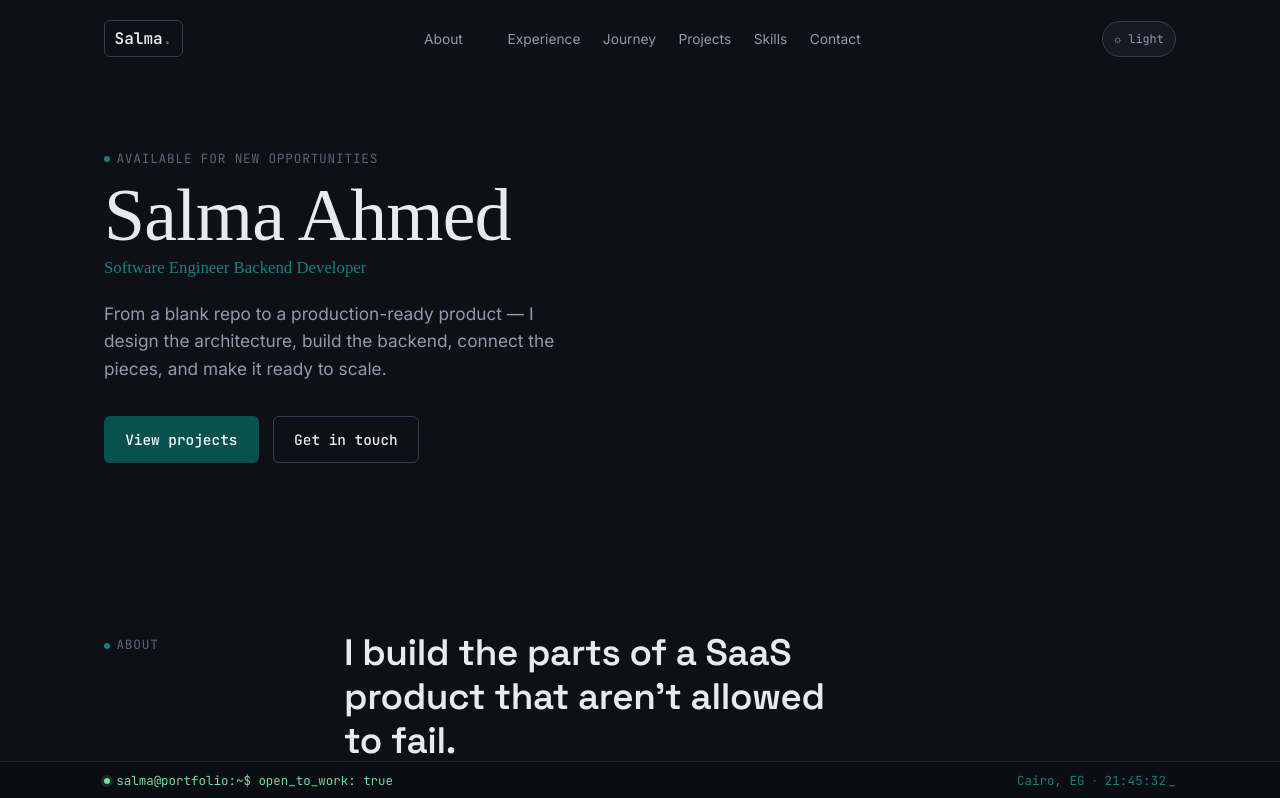
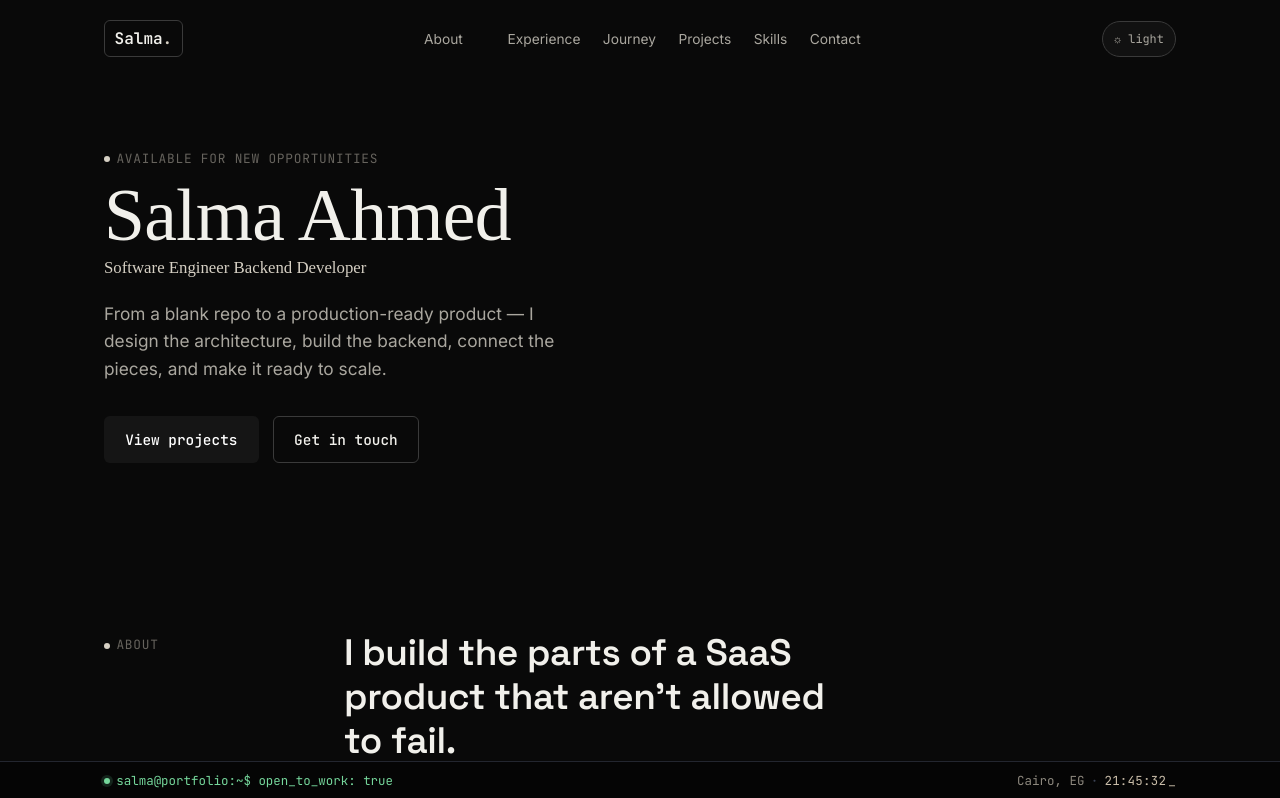
Before and after one commit to salmahmed6/salma-portfolio, a React (Vite) app: page / in a window 1280 px wide. Shown: the top 798 px of the page. Built offline with nearby package versions, Linux system fonts and the light colour scheme.

Commit message:
Create midnight and light visual themes

```diff
--- a/src/index.css
+++ b/src/index.css
@@ -566,3 +566,16 @@ button:focus-visible {
   scrollbar-color: var(--border-strong) var(--bg);
   scrollbar-width: thin;
 }
+
+/* Personal theme system: midnight-black by default, warm paper light mode. */
+:root[data-theme='light'] {
+  --bg:#f5f2eb; --surface:#fffdf8; --surface-sunken:#ece8df; --border:#ddd8cc; --border-strong:#b9b1a2;
+  --ink:#171716; --ink-soft:#5f5b52; --ink-faint:#8a8478;
+  --accent:#11110f; --accent-ink:#22221e; --accent-tint:#e8e3d8;
+  --status:#26734a; --status-tint:#e3f0e8; --signal:#9a6418; --signal-tint:#f4ead8;
+  --code-bg:#171716; --code-ink:#f3efe6; --code-accent:#c9bda9; --code-status:#7ad49d; --code-faint:#a79d8c;
+  color-scheme:light;
+}
+:root[data-theme='dark'] { --bg:#090909; --surface:#111111; --surface-sunken:#0c0c0c; --border:#242424; --border-strong:#3a3a3a; --ink:#f1f0eb; --ink-soft:#aaa79f; --ink-faint:#66635d; --accent:#151515; --accent-ink:#d6d0c4; --accent-tint:#24221e; --status:#75d69b; --status-tint:#102219; --signal:#e0ad60; --signal-tint:#261d0f; --code-bg:#050505; --code-ink:#e5e1d7; --code-accent:#c9bda9; --code-status:#75d69b; --code-faint:#8d887e; color-scheme:dark; }
+html,body{background:var(--bg);color:var(--ink);transition:background .25s ease,color .25s ease}
+body::before{content:'';position:fixed;inset:0;pointer-events:none;opacity:.22;background-image:radial-gradient(rgba(255,255,255,.08) .6px,transparent .6px);background-size:5px 5px;mix-blend-mode:soft-light;z-index:-1}
```
